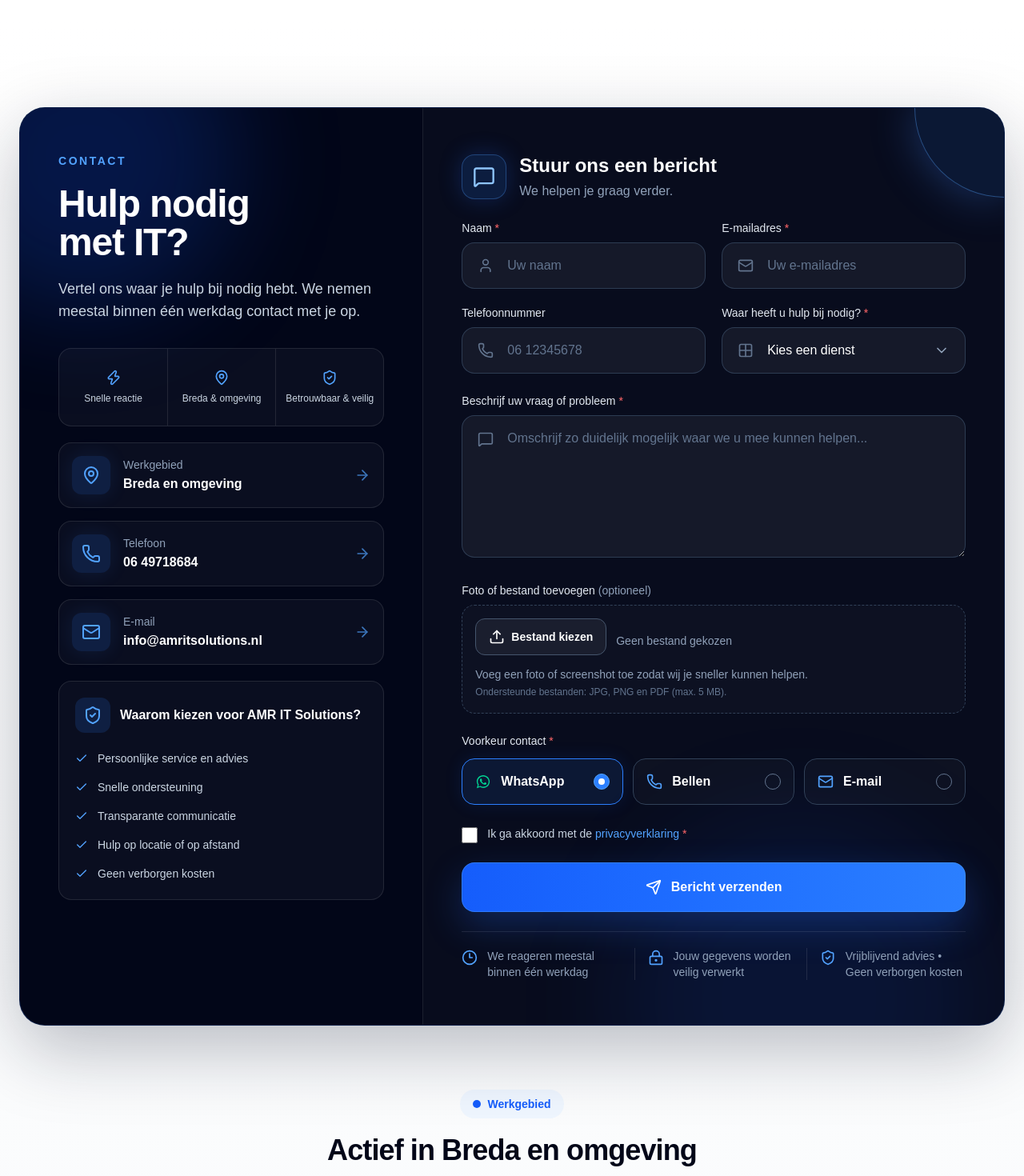
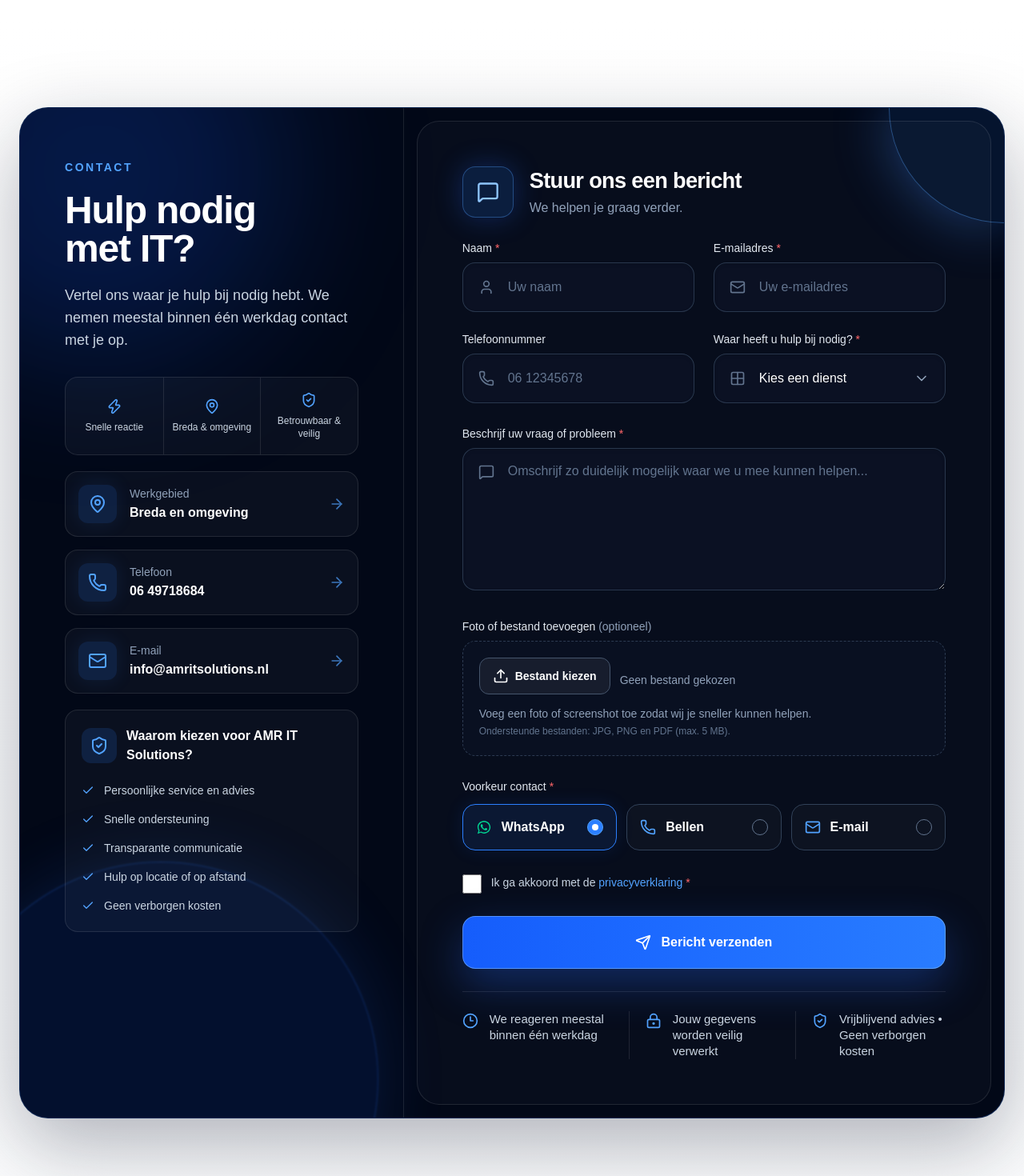
Before and after one commit to amritsolutions/amr-it-solutions, a Next.js app: page / in a window 1280 px wide. Shown: the part 4260-5730 px from the top of the page at 80% size. Built offline with nearby package versions, Linux system fonts and the light colour scheme.

Commit message:
zoek serch

```diff
--- a/components/Contact.tsx
+++ b/components/Contact.tsx
@@ -52,7 +52,7 @@ const benefits = [
 ];
 
 const inputClass =
-  "min-h-[58px] w-full rounded-2xl border border-slate-700/90 bg-white/[0.055] px-5 py-4 text-white outline-none transition duration-300 placeholder:text-slate-500 hover:border-slate-600 focus:border-blue-400 focus:bg-white/[0.08] focus:ring-4 focus:ring-blue-500/10";
+  "min-h-[62px] w-full rounded-2xl border border-slate-700/80 bg-slate-900/55 px-5 py-4 text-white shadow-inner shadow-black/10 outline-none transition duration-300 placeholder:text-slate-500 hover:border-slate-600 hover:bg-slate-900/70 focus:border-blue-400 focus:bg-slate-900/80 focus:ring-4 focus:ring-blue-500/15";
 
 export default function Contact() {
   const [sent, setSent] = useState(false);
@@ -120,16 +120,16 @@ export default function Contact() {
   return (
     <section
       id="contact"
-      className="overflow-hidden bg-gradient-to-b from-white to-slate-50 py-24 sm:py-28"
+      className="overflow-hidden bg-gradient-to-b from-white via-slate-50/60 to-white py-24 sm:py-28"
     >
       <div className="mx-auto max-w-7xl px-6">
-        <div className="relative overflow-hidden rounded-[2rem] border border-blue-500/20 bg-slate-950 text-white shadow-[0_30px_90px_rgba(15,23,42,0.28)]">
-          <div className="pointer-events-none absolute -left-28 -top-32 h-96 w-96 rounded-full bg-blue-600/20 blur-3xl" />
-          <div className="pointer-events-none absolute -bottom-48 right-8 h-[28rem] w-[28rem] rounded-full bg-blue-600/10 blur-3xl" />
-          <div className="pointer-events-none absolute right-0 top-0 h-28 w-28 rounded-bl-full border-b border-l border-blue-400/40 bg-blue-500/10 shadow-[0_0_55px_rgba(59,130,246,0.35)]" />
+        <div className="relative overflow-hidden rounded-[2.25rem] border border-blue-500/25 bg-[#020817] text-white shadow-[0_34px_100px_rgba(15,23,42,0.32)]">
+          <div className="pointer-events-none absolute -left-36 -top-40 h-[30rem] w-[30rem] rounded-full bg-blue-600/20 blur-[90px]" />
+          <div className="pointer-events-none absolute -bottom-56 -left-24 h-[34rem] w-[34rem] rounded-full border border-blue-500/25 bg-blue-600/10 blur-[1px] shadow-[0_0_85px_rgba(37,99,235,0.18)]" />
+          <div className="pointer-events-none absolute right-0 top-0 h-36 w-36 rounded-bl-full border-b border-l border-blue-400/40 bg-blue-500/10 shadow-[0_0_70px_rgba(59,130,246,0.42)]" />
 
-          <div className="relative grid lg:grid-cols-[0.82fr_1.18fr]">
-            <aside className="border-b border-white/10 px-7 py-12 sm:px-10 lg:border-b-0 lg:border-r lg:px-12 lg:py-14">
+          <div className="relative grid lg:grid-cols-[0.78fr_1.22fr]">
+            <aside className="relative border-b border-white/10 px-7 py-12 sm:px-10 lg:border-b-0 lg:border-r lg:px-12 lg:py-16 xl:px-14">
               <p className="text-sm font-bold uppercase tracking-[0.18em] text-blue-400">
                 Contact
               </p>
@@ -140,7 +140,7 @@ export default function Contact() {
                 met IT?
               </h2>
 
-              <p className="mt-5 max-w-md text-base leading-7 text-slate-300 sm:text-lg">
+              <p className="mt-5 max-w-sm text-base leading-7 text-slate-300 sm:text-lg">
                 Vertel ons waar je hulp bij nodig hebt. We nemen meestal binnen
                 één werkdag contact met je op.
               </p>
@@ -215,18 +215,18 @@ export default function Contact() {
               </div>
             </aside>
 
-            <div className="bg-white/[0.025] px-7 py-12 sm:px-10 lg:px-12 lg:py-14">
+            <div className="relative bg-white/[0.02] px-7 py-12 sm:px-10 lg:m-4 lg:rounded-[1.75rem] lg:border lg:border-white/10 lg:bg-white/[0.025] lg:px-12 lg:py-14 xl:px-14">
               <form
                 onSubmit={handleSubmit}
                 encType="multipart/form-data"
-                className="space-y-6"
+                className="space-y-7"
               >
-                <div className="flex items-center gap-4">
-                  <span className="flex h-14 w-14 shrink-0 items-center justify-center rounded-2xl border border-blue-400/30 bg-blue-500/15 text-blue-300 shadow-[0_0_28px_rgba(37,99,235,0.25)]">
+                <div className="flex items-center gap-5">
+                  <span className="flex h-16 w-16 shrink-0 items-center justify-center rounded-2xl border border-blue-400/35 bg-blue-500/15 text-blue-300 shadow-[0_0_34px_rgba(37,99,235,0.30)]">
                     <MessageSquare className="h-7 w-7" />
                   </span>
                   <div>
-                    <h3 className="text-2xl font-bold text-white">
+                    <h3 className="text-2xl font-extrabold tracking-tight text-white sm:text-[1.7rem]">
                       Stuur ons een bericht
                     </h3>
                     <p className="mt-1 text-slate-400">
@@ -256,7 +256,7 @@ export default function Contact() {
                   </div>
                 )}
 
-                <div className="grid gap-5 md:grid-cols-2">
+                <div className="grid gap-x-6 gap-y-6 md:grid-cols-2">
                   <Field label="Naam" required>
                     <User className="pointer-events-none absolute left-5 top-1/2 h-5 w-5 -translate-y-1/2 text-slate-500" />
                     <input
@@ -324,7 +324,7 @@ export default function Contact() {
                     placeholder="Omschrijf zo duidelijk mogelijk waar we u mee kunnen helpen..."
                     rows={6}
                     required
-                    className={`${inputClass} min-h-[150px] resize-y pl-14`}
+                    className={`${inputClass} min-h-[170px] resize-y pl-14`}
                   />
                 </Field>
 
@@ -334,7 +334,7 @@ export default function Contact() {
                     <span className="text-slate-400">(optioneel)</span>
                   </p>
 
-                  <div className="rounded-2xl border border-dashed border-slate-700 bg-white/[0.025] p-4 transition hover:border-blue-400/50 hover:bg-white/[0.045]">
+                  <div className="rounded-2xl border border-dashed border-slate-700/90 bg-slate-900/35 p-5 transition duration-300 hover:border-blue-400/55 hover:bg-slate-900/55">
                     <input
                       ref={fileRef}
                       type="file"
@@ -406,7 +406,7 @@ export default function Contact() {
                     name="privacyAccepted"
                     value="yes"
                     required
-                    className="mt-1 h-5 w-5 shrink-0 rounded border-slate-600 bg-white/[0.06] text-blue-600 focus:ring-blue-500 focus:ring-offset-0"
+                    className="mt-0.5 h-6 w-6 shrink-0 cursor-pointer rounded-md border-2 border-slate-500 bg-slate-900 text-blue-600 accent-blue-600 shadow-sm focus:ring-4 focus:ring-blue-500/20 focus:ring-offset-0"
                   />
                   <span>
                     Ik ga akkoord met de{" "}
@@ -423,13 +423,13 @@ export default function Contact() {
                 <button
                   type="submit"
                   disabled={submitting}
-                  className="group inline-flex min-h-[62px] w-full items-center justify-center gap-3 rounded-2xl border border-blue-400/40 bg-gradient-to-r from-blue-600 via-blue-500 to-blue-600 bg-[length:200%_100%] px-6 py-4 text-base font-bold text-white shadow-[0_18px_45px_rgba(37,99,235,0.28)] transition duration-300 hover:-translate-y-0.5 hover:bg-[position:100%_0] hover:shadow-[0_24px_55px_rgba(37,99,235,0.38)] disabled:cursor-not-allowed disabled:opacity-60 disabled:hover:translate-y-0"
+                  className="group inline-flex min-h-[66px] w-full items-center justify-center gap-3 rounded-2xl border border-blue-300/50 bg-gradient-to-r from-blue-600 via-blue-500 to-blue-700 bg-[length:220%_100%] px-6 py-4 text-base font-extrabold text-white shadow-[0_20px_52px_rgba(37,99,235,0.34)] transition duration-300 hover:-translate-y-1 hover:bg-[position:100%_0] hover:shadow-[0_28px_65px_rgba(37,99,235,0.46)] disabled:cursor-not-allowed disabled:opacity-60 disabled:hover:translate-y-0"
                 >
                   <Send className="h-5 w-5 transition-transform duration-300 group-hover:-translate-y-0.5 group-hover:translate-x-0.5" />
                   {submitting ? "Bericht verzenden..." : "Bericht verzenden"}
                 </button>
 
-                <div className="grid gap-4 border-t border-white/10 pt-5 text-sm text-slate-400 sm:grid-cols-3">
+                <div className="grid gap-5 border-t border-white/10 pt-6 text-sm leading-5 text-slate-300 sm:grid-cols-3 lg:text-[15px]">
                   <TrustLine
                     icon={<Clock3 className="h-5 w-5" />}
                     text="We reageren meestal binnen één werkdag"
@@ -490,7 +490,7 @@ export default function Contact() {
 
               <div className="mt-6 space-y-3">
                 {locations.map((location) => (
-                  <div key={location} className="flex items-center gap-4">
+                  <div key={location} className="flex items-center gap-5">
                     <div className="flex h-11 w-11 shrink-0 items-center justify-center rounded-xl bg-blue-50 text-blue-600">
                       <MapPin className="h-5 w-5" />
                     </div>
@@ -640,8 +640,8 @@ function TrustLine({
 }) {
   return (
     <div
-      className={`flex items-start gap-3 ${
-        bordered ? "sm:border-l sm:border-white/10 sm:pl-4" : ""
+      className={`flex items-start gap-3.5 ${
+        bordered ? "sm:border-l sm:border-white/10 sm:pl-5" : ""
       }`}
     >
       <span className="mt-0.5 shrink-0 text-blue-400">{icon}</span>
```
